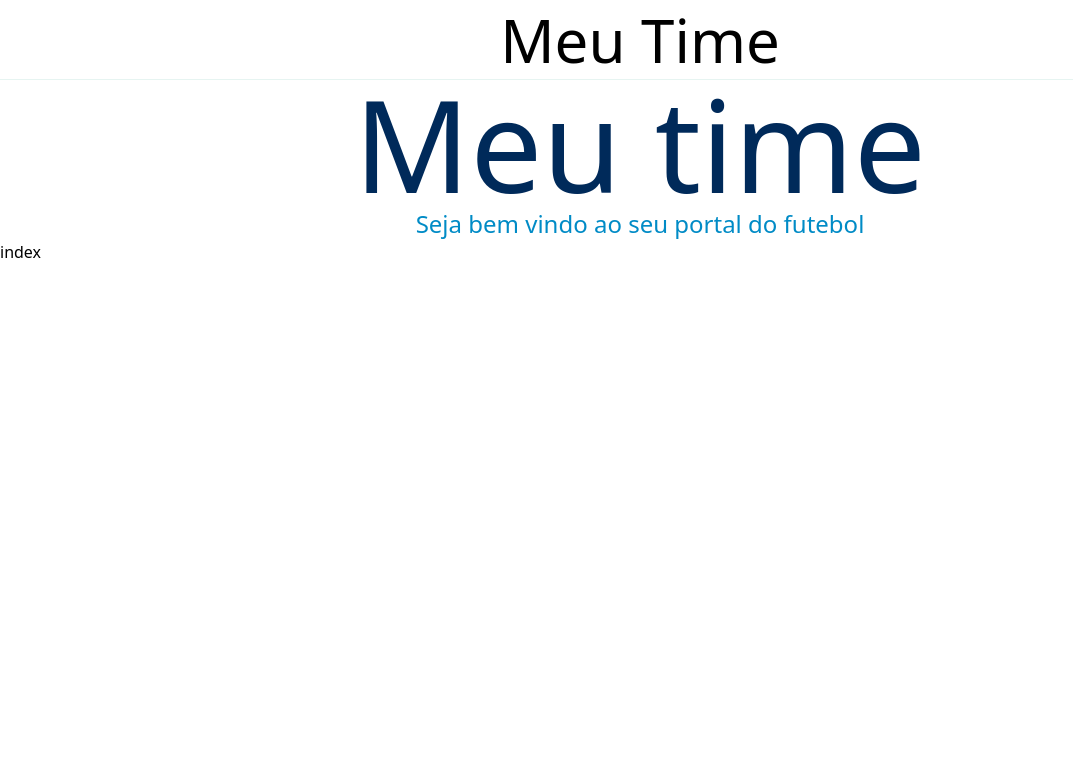
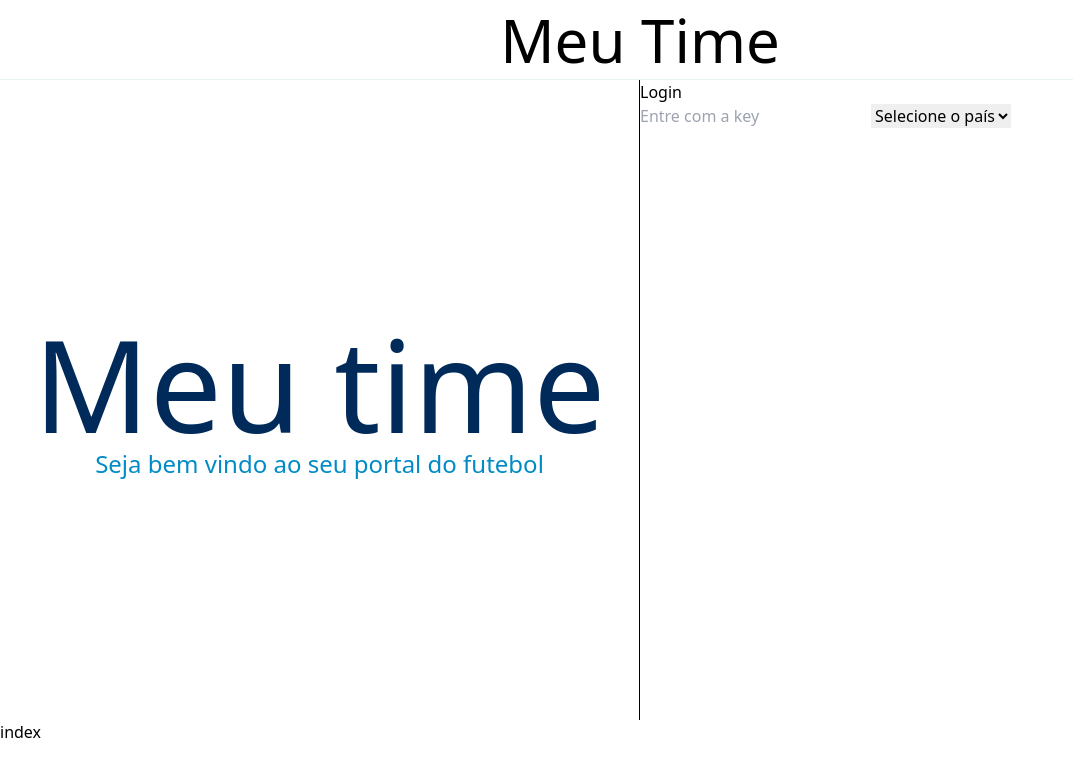
Before and after one commit to AlvesPHGA/trade-technology-teste-tecnico, a React (Vite) app: page / in a window 1280 px wide. Shown: the top 776 px of the page, without its empty margins (0-1073 px from the left). Built offline with nearby package versions, Linux system fonts and the light colour scheme.

Commit message:
updated home page

```diff
--- a/src/pages/home/intro_home/intro.tsx
+++ b/src/pages/home/intro_home/intro.tsx
@@ -1,6 +1,6 @@
 const Intro_home = () => {
    return (
-      <div className="text-center w-full">
+      <div className="text-center w-full border-r flex flex-col justify-center">
          <h1 className="text-9xl font-sans text-trade_tech-cool_black">
             Meu time
          </h1>
--- a/src/pages/home/page.tsx
+++ b/src/pages/home/page.tsx
@@ -1,11 +1,12 @@
+import Login from './Login/page';
 import Intro_home from './intro_home/intro';
 
 const Home = () => {
    return (
-      <section>
+      <main className="grid grid-cols-2 h-[calc(90vh-80px)]">
          <Intro_home />
-         <div></div>
-      </section>
+         <Login />
+      </main>
    );
 };
 
```
